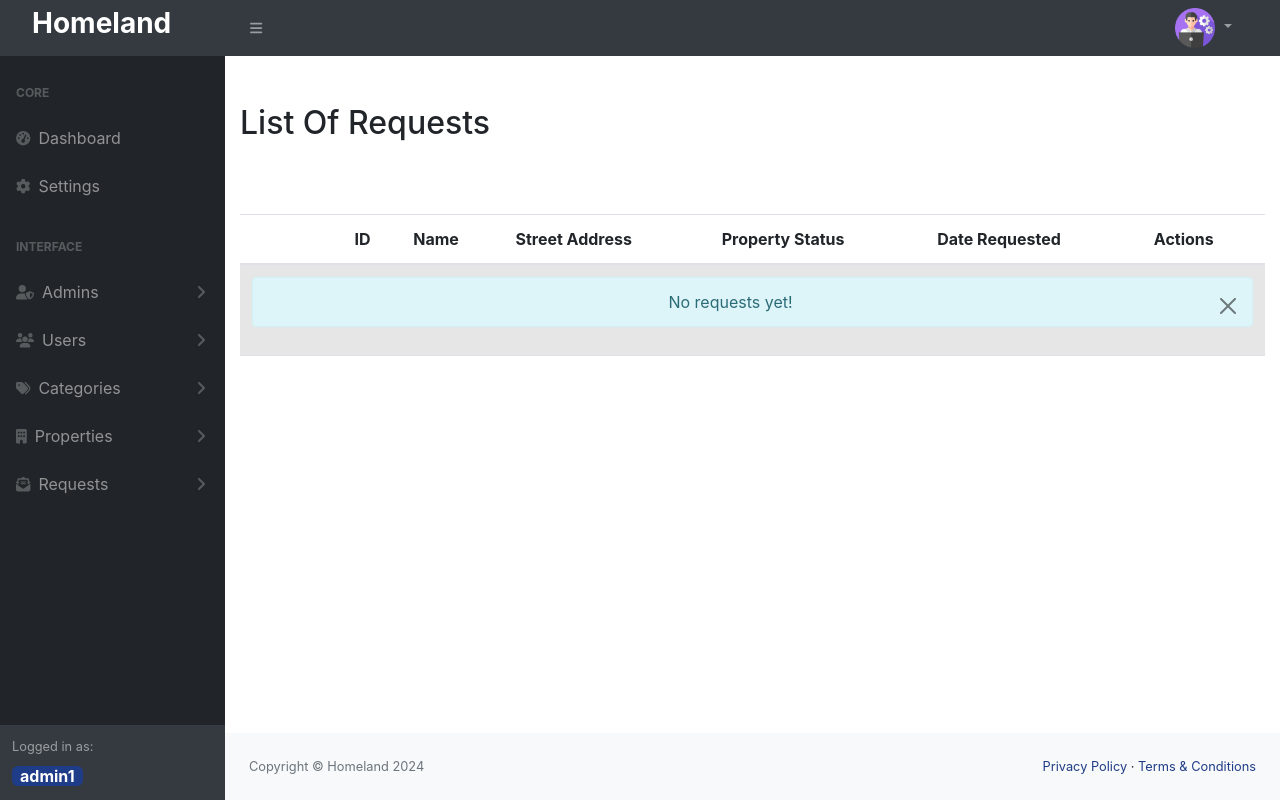
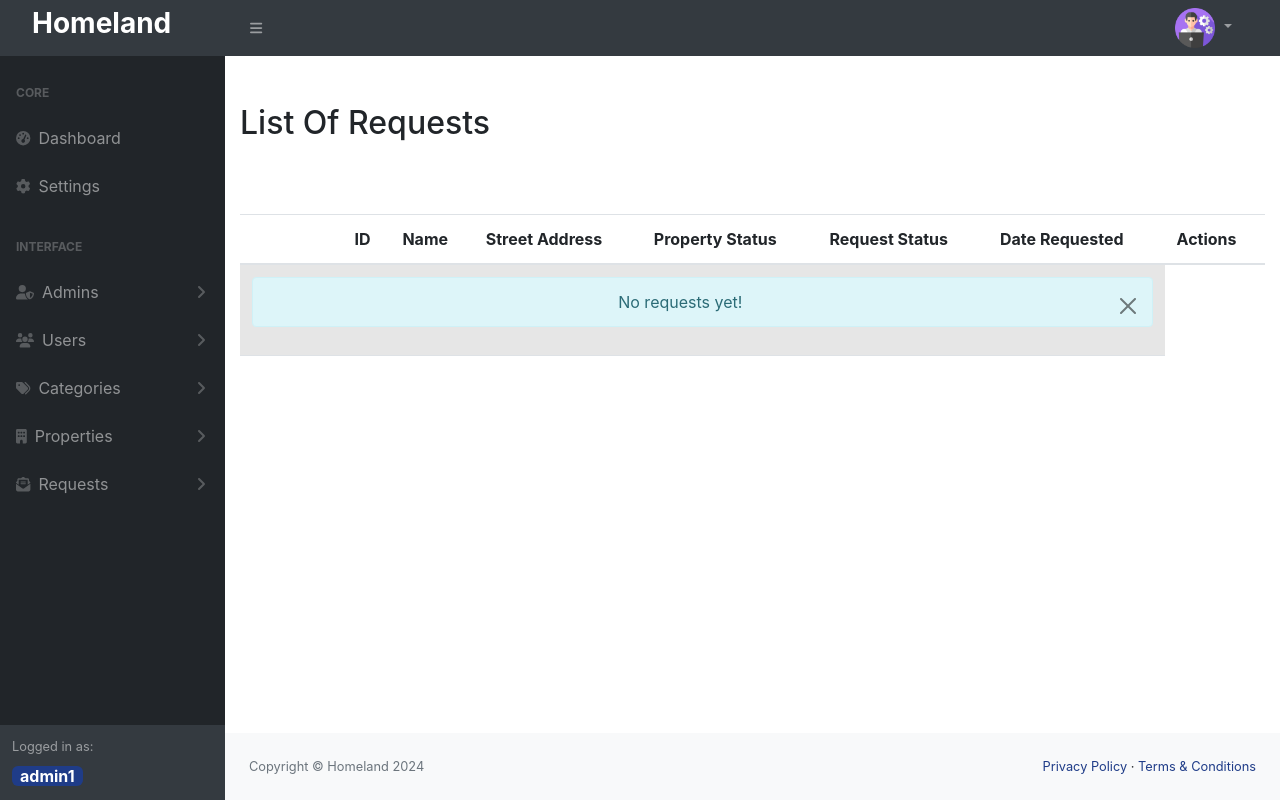
Before and after one commit to Adamo08/homeland, a PHP site: page /Homeland/admin-panel/requests/requests-list.php in a window 1280 px wide. Run offline with PHP 8.4, Linux system fonts and the light colour scheme; the visitor is signed in with stand-in values (Sample User, id 1); data comes from the database, SQL or seed files in the repository; data that the repository does not hold is empty; some libraries are stand-ins or nearby versions.

Commit message:
Listing requests for admin

```diff
--- a/admin-panel/requests/requests-list.php
+++ b/admin-panel/requests/requests-list.php
@@ -58,6 +58,7 @@
                                 <th>Name</th>
                                 <th>Street Address</th>
                                 <th>Property Status</th>
+                                <th>Request Status</th>
                                 <th>Date Requested</th>
                                 <th>Actions</th>
                             </tr>
@@ -102,6 +103,11 @@
                                         <td>
                                             <span class="<?=$className?>">
                                                 <?=$status?>
+                                            </span>
+                                        </td>
+                                        <td>
+                                            <span class="font-weight-bold px-3 py-1 bg-info rounded-2">
+                                                <?=$request['request_status']?>
                                             </span>
                                         </td>
                                         <td>
```
